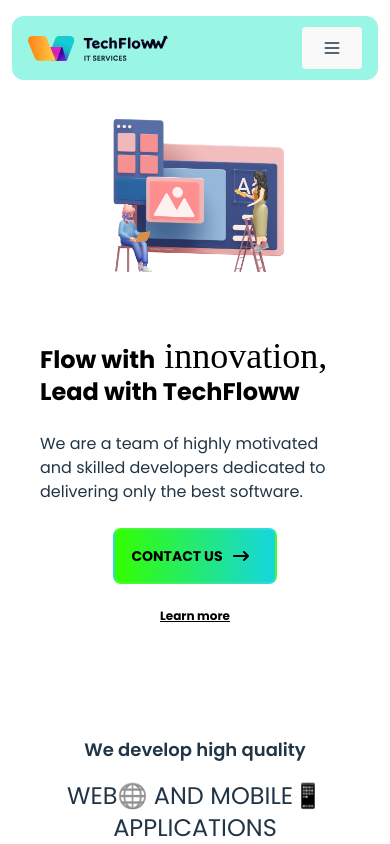
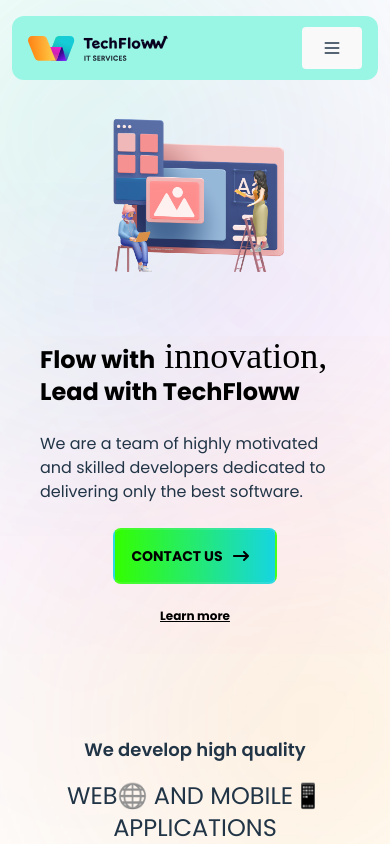
Before and after one commit to AKindWorld/TechFlowwLandingPage, a React (Vite) app: page / in a window 390 px wide. Shown: the top 844 px of the page. Built offline with nearby package versions, Linux system fonts and the light colour scheme; a web font is replaced by a local one.

Commit message:
add mobile background, fix small issues

```diff
--- a/src/components/Background.jsx
+++ b/src/components/Background.jsx
@@ -10,7 +10,7 @@
                 <div className="top-left absolute w-20 h-20 rounded-full animate-bounce"></div>
                 <div className="bottom-left absolute w-20 h-20 rounded-full animate-ping"></div>
             </div> */}
-            <div className='bg-colors-svg hidden lg:fixed lg:block'>
+            <div className='bg-colors-svg hidden sm:fixed sm:block'>
                 <svg width="1600" height="900" viewBox="0 0 1600 900" fill="none" xmlns="http://www.w3.org/2000/svg">
                     <g clip-path="url(#clip0_704_29)">
                         <g className="bg_circle" filter="url(#filter0_f_704_29)">
@@ -72,6 +72,69 @@
                     </defs>
                 </svg>
             </div>
+
+            <div className='bg-colors-svg-m block fixed sm:hidden md:hidden lg:hidden'>
+                <svg className="h-[100%] w-[100%]" viewBox="0 0 450 1000" height="1000" fill="none" xmlns="http://www.w3.org/2000/svg">
+                    <g clip-path="url(#clip0_748_112)">
+                    <g filter="url(#filter0_f_748_112)">
+                    <circle cx="109.5" cy="158.5" r="109.5" fill="url(#paint0_linear_748_112)"/>
+                    <circle cx="109.5" cy="158.5" r="109.5" stroke="#18D8D2"/>
+                    </g>
+                    <g filter="url(#filter1_f_748_112)">
+                    <path d="M178.899 394.3L300.975 201.44L406.959 403.591L178.899 394.3Z" fill="url(#paint1_linear_748_112)"/>
+                    </g>
+                    <g filter="url(#filter2_f_748_112)">
+                    <path d="M88.5979 562.854C89.1966 561.011 91.8034 561.011 92.4021 562.854L110.369 618.152C110.637 618.976 111.405 619.534 112.272 619.534L170.415 619.534C172.353 619.534 173.158 622.013 171.591 623.152L124.552 657.328C123.851 657.837 123.557 658.74 123.825 659.564L141.792 714.862C142.391 716.705 140.282 718.237 138.715 717.098L91.6756 682.922C90.9746 682.413 90.0254 682.413 89.3244 682.922L42.2852 717.098C40.7178 718.237 38.6088 716.705 39.2075 714.862L57.1749 659.564C57.4427 658.74 57.1494 657.837 56.4484 657.328L9.40918 623.152C7.84175 622.013 8.6473 619.534 10.5847 619.534L68.7284 619.534C69.5949 619.534 70.3628 618.976 70.6305 618.152L88.5979 562.854Z" fill="url(#paint2_linear_748_112)"/>
+                    <path d="M88.5979 562.854C89.1966 561.011 91.8034 561.011 92.4021 562.854L110.369 618.152C110.637 618.976 111.405 619.534 112.272 619.534L170.415 619.534C172.353 619.534 173.158 622.013 171.591 623.152L124.552 657.328C123.851 657.837 123.557 658.74 123.825 659.564L141.792 714.862C142.391 716.705 140.282 718.237 138.715 717.098L91.6756 682.922C90.9746 682.413 90.0254 682.413 89.3244 682.922L42.2852 717.098C40.7178 718.237 38.6088 716.705 39.2075 714.862L57.1749 659.564C57.4427 658.74 57.1494 657.837 56.4484 657.328L9.40918 623.152C7.84175 622.013 8.6473 619.534 10.5847 619.534L68.7284 619.534C69.5949 619.534 70.3628 618.976 70.6305 618.152L88.5979 562.854Z" stroke="#9B1DFF"/>
+                    </g>
+                    <g filter="url(#filter3_f_748_112)">
+                    <rect x="259" y="738" width="191" height="191" fill="url(#paint3_linear_748_112)"/>
+                    <rect x="259" y="738" width="191" height="191" stroke="#E29016"/>
+                    </g>
+                    </g>
+                    <defs>
+                    <filter id="filter0_f_748_112" x="-350" y="-301" width="919" height="919" filterUnits="userSpaceOnUse" color-interpolation-filters="sRGB">
+                    <feFlood flood-opacity="0" result="BackgroundImageFix"/>
+                    <feBlend mode="normal" in="SourceGraphic" in2="BackgroundImageFix" result="shape"/>
+                    <feGaussianBlur stdDeviation="175" result="effect1_foregroundBlur_748_112"/>
+                    </filter>
+                    <filter id="filter1_f_748_112" x="-171.101" y="-148.559" width="928.06" height="902.148" filterUnits="userSpaceOnUse" color-interpolation-filters="sRGB">
+                    <feFlood flood-opacity="0" result="BackgroundImageFix"/>
+                    <feBlend mode="normal" in="SourceGraphic" in2="BackgroundImageFix" result="shape"/>
+                    <feGaussianBlur stdDeviation="175" result="effect1_foregroundBlur_748_112"/>
+                    </filter>
+                    <filter id="filter2_f_748_112" x="-341.419" y="211.473" width="863.838" height="856.016" filterUnits="userSpaceOnUse" color-interpolation-filters="sRGB">
+                    <feFlood flood-opacity="0" result="BackgroundImageFix"/>
+                    <feBlend mode="normal" in="SourceGraphic" in2="BackgroundImageFix" result="shape"/>
+                    <feGaussianBlur stdDeviation="175" result="effect1_foregroundBlur_748_112"/>
+                    </filter>
+                    <filter id="filter3_f_748_112" x="-91" y="388" width="891" height="891" filterUnits="userSpaceOnUse" color-interpolation-filters="sRGB">
+                    <feFlood flood-opacity="0" result="BackgroundImageFix"/>
+                    <feBlend mode="normal" in="SourceGraphic" in2="BackgroundImageFix" result="shape"/>
+                    <feGaussianBlur stdDeviation="175" result="effect1_foregroundBlur_748_112"/>
+                    </filter>
+                    <linearGradient id="paint0_linear_748_112" x1="6.40975" y1="49" x2="154.399" y2="98.8261" gradientUnits="userSpaceOnUse">
+                    <stop stop-color="#33FF00"/>
+                    <stop offset="1" stop-color="#16D5E1"/>
+                    </linearGradient>
+                    <linearGradient id="paint1_linear_748_112" x1="392.884" y1="952.442" x2="490.96" y2="339.052" gradientUnits="userSpaceOnUse">
+                    <stop stop-color="#FFBEDD"/>
+                    <stop offset="1" stop-color="#FF23DC"/>
+                    </linearGradient>
+                    <linearGradient id="paint2_linear_748_112" x1="43.71" y1="557" x2="209.31" y2="603.946" gradientUnits="userSpaceOnUse">
+                    <stop stop-color="#2400FF"/>
+                    <stop offset="1" stop-color="#B923FF"/>
+                    </linearGradient>
+                    <linearGradient id="paint3_linear_748_112" x1="286.395" y1="693.838" x2="476.301" y2="707.08" gradientUnits="userSpaceOnUse">
+                    <stop stop-color="#FF7A00"/>
+                    <stop offset="1" stop-color="#FFD954"/>
+                    </linearGradient>
+                    <clipPath id="clip0_748_112">
+                    <rect width="450" height="1000" fill="white"/>
+                    </clipPath>
+                    </defs>
+                </svg>
+            </div>
         </div>
     );
 };
--- a/src/components/Footer.jsx
+++ b/src/components/Footer.jsx
@@ -4,7 +4,7 @@
 const Footer = () => {
     return (
         <footer className="">
-            <div className="mx-auto max-w-screen-xl px-4 py-16 sm:px-6 lg:px-8">
+            <div className="mx-auto max-w-screen-xl px-4 py-16 sm:px-6 lg:px-8 mb-56 md:mb-0">
                 <div className="block lg:items-start lg:gap-8">
 
                 <div className="mt-8 grid grid-cols-4 gap-8 lg:mt-0 lg:grid-cols-5 lg:gap-y-16">
--- a/src/components/PortfolioProfiles.jsx
+++ b/src/components/PortfolioProfiles.jsx
@@ -51,8 +51,9 @@
             </h3>
             <div className='mt-2 grid grid-cols-1 gap-8 md:grid-cols-2 lg:grid-cols-3 justify-items-center'>
                 {boardMembers.map((member, index) => (
-                        <div key={index} className="flex flex-col justify-center max-w-xs p-6 rounded-xl sm:px-12 bg-[#f9fafb] dark:bg-[#181825] border border-[#f9fafb] dark:border-[#181825] hover:border-teal-500/10">
-                            <img src={member.image} alt="" className="w-24 h-24 mx-auto rounded-full bg-gray-500 dark:bg-gray-500 aspect-square" />
+                        <div key={index} className="flex flex-row md:flex-col justify-center p-6 rounded-xl sm:px-12 bg-[#f9fafb] dark:bg-[#181825] border border-[#f9fafb] dark:border-[#181825] hover:border-teal-500/10">
+                            <img src={member.image} alt="" className="w-16 h-16 md:w-24 md:h-24 m-4 md:mx-auto rounded-full bg-gray-500 dark:bg-gray-500 aspect-square"
+                                onerror={(e) => (e.target.src = "/static/assets/Media/DefaultAvatar01.png")} />
                             <div className="space-y-4 text-center divide-y divide-gray-700 dark:divide-gray-300">
                                 <div className="my-2 space-y-1">
                                     <h2 className="text-base font-semibold">{member.name}</h2>
--- a/src/components/PortfolioSection.jsx
+++ b/src/components/PortfolioSection.jsx
@@ -31,10 +31,10 @@
 
     return (
         <div id="portfolio">
-            <div className="sm:hidden">
+            <div className="sm:hidden m-auto mt-4 w-max">
                 <label htmlFor="Tab" className="sr-only">Tab</label>
-                <select id="Tab" className="w-full rounded-md border-gray-200" value={selectedTab} onChange={(e) => setSelectedTab(e.target.value)}>
-                    <option value="Profiles">Profiles</option>
+                <select id="Tab" className="w-full rounded-md border-gray-200 dark:bg-[#181825] outline-none border-none" value={selectedTab} onChange={(e) => setSelectedTab(e.target.value)}>
+                    <option className="w-full" value="Profiles">Profiles</option>
                     <option value="Process Overview">Process Overview</option>
                     <option value="Achievements">Achievements</option>
                 </select>
--- a/src/components/TechStack.jsx
+++ b/src/components/TechStack.jsx
@@ -43,7 +43,7 @@
                     <h3 className="mt-4 text-lg font-medium text-gray-900 dark:text-gray-300 group-hover:text-[#2396ED]/80 group-hover:text-2xl group-hover:font-medium transition-all sm:text-xl">Docker</h3>
                 </a>
                 <a className="group block text-center hover:fill-[#E6AD10] pt-4 pb-4 md:p-0" target='_blank' rel="noopener noreferrer">
-                    <img className="m-auto grayscale group-hover:grayscale-0" src="/static/assets/Icons/PowerBiIcon.svg" alt="Docker Logo"/>
+                    <img className="m-auto grayscale group-hover:grayscale-0" src="/static/assets/Icons/PowerBiIcon.svg" alt="PowerBI Logo"/>
                     <h3 className="mt-4 text-lg font-medium text-gray-900 dark:text-gray-300 group-hover:text-[#E6AD10]/80 group-hover:text-2xl group-hover:font-medium transition-all sm:text-xl">PowerBI</h3>
                 </a>
             </div>
--- a/src/index.css
+++ b/src/index.css
@@ -123,6 +123,13 @@
   top: 0px;
   right: 0px;
   z-index: -1;
+}
+
+.bg-colors-svg-m {
+  position: fixed;
+  top: 0px;
+  z-index: -1;
+  width: 100%;
 }
 
 .bg_circle{
```
